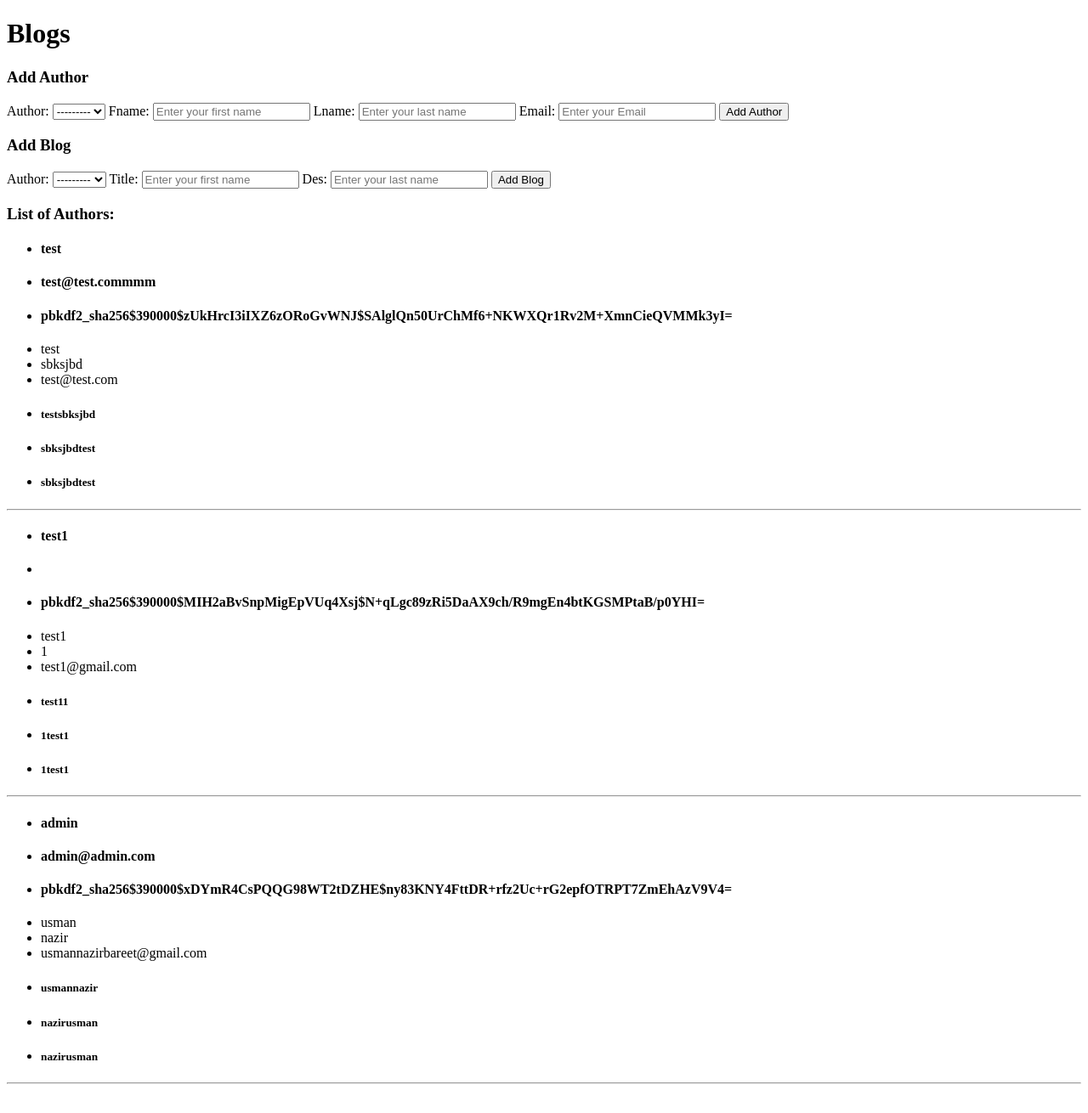
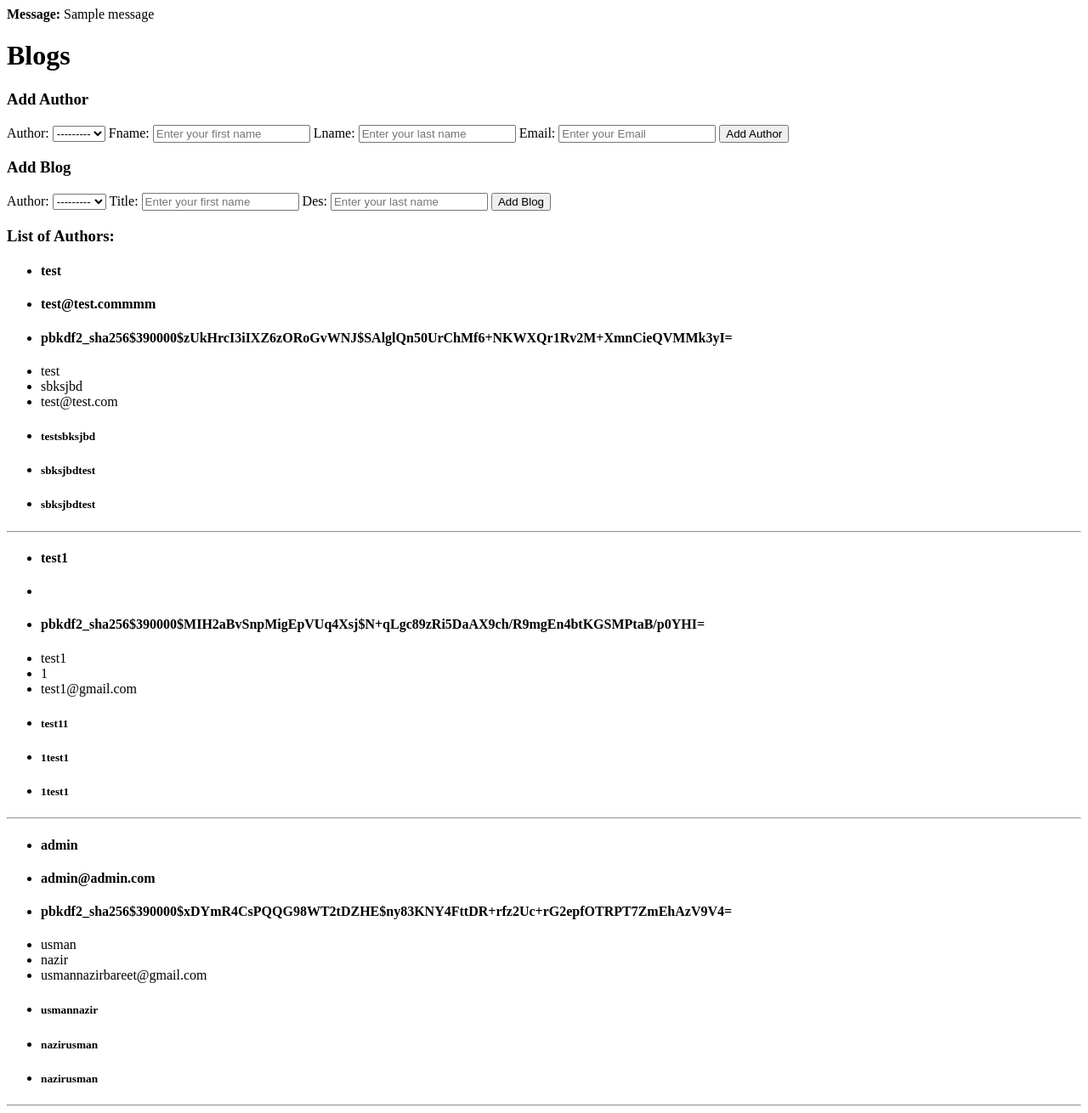
Before and after one commit to ocman-nazir-briet/my-p, a Django app: page / in a window 1280 px wide. Shown: the whole page at 85% size. Before the commit the page ends 1276 px from the top, so only its background shows below. Run offline with Django 4.2, Linux system fonts and the light colour scheme; data comes from the database, SQL or seed files in the repository; one stand-in notice (Sample message) is shown.

Commit message:
added messages error

```diff
--- a/app/forms.py
+++ b/app/forms.py
@@ -2,8 +2,8 @@ from .models import *
 from django import forms
 
 class authorForm(forms.ModelForm):
-    fname = forms.CharField(max_length=255, widget=forms.TextInput(attrs={'class':'border rounded-md text-sm outline-none lg:px-4 px-2 lg:py-3 py-0p6rem placeholder:text-A1A1A1 text-101928 focus:border-205a42 ease-in transition-all focus:border-l-8  bg-transparent', 'placeholder':'Enter your first name', 'autocomplete':'off'}))
-    lname = forms.CharField(max_length=255, widget=forms.TextInput(attrs={'class':'border rounded-md text-sm outline-none lg:px-4 px-2 lg:py-3 py-0p6rem placeholder:text-A1A1A1 text-101928 focus:border-205a42 ease-in transition-all focus:border-l-8  bg-transparent', 'placeholder':'Enter your last name', 'autocomplete':'off'}))
+    fname = forms.CharField(max_length=255, required= True, widget=forms.TextInput(attrs={'class':'border rounded-md text-sm outline-none lg:px-4 px-2 lg:py-3 py-0p6rem placeholder:text-A1A1A1 text-101928 focus:border-205a42 ease-in transition-all focus:border-l-8  bg-transparent', 'placeholder':'Enter your first name', 'autocomplete':'off'}))
+    lname = forms.CharField(max_length=255, required = True, widget=forms.TextInput(attrs={'class':'border rounded-md text-sm outline-none lg:px-4 px-2 lg:py-3 py-0p6rem placeholder:text-A1A1A1 text-101928 focus:border-205a42 ease-in transition-all focus:border-l-8  bg-transparent', 'placeholder':'Enter your last name', 'autocomplete':'off'}))
     email = forms.EmailField(max_length=255, required=True, widget=forms.TextInput(attrs={'class':'border rounded-md text-sm outline-none lg:px-4 px-2 lg:py-3 py-0p6rem placeholder:text-A1A1A1 text-101928 focus:border-205a42 ease-in transition-all focus:border-l-8  bg-transparent', 'placeholder':'Enter your Email', 'autocomplete':'off'}))
 
     def clean_fName(self, *args, **kwargs):
--- a/app/templates/index.html
+++ b/app/templates/index.html
@@ -7,7 +7,15 @@
     <title>Test Author | Blog</title>
 </head>
 <body>
+    {% for message in messages %}
+    <div class="alert alert-{{ message.tags }} mb-0 alert-dismissible fade show" role="alert">
+      <strong>Message: </strong> {{ message }}
+      </button>
+    </div>
+    {% endfor %}
     <h1>Blogs</h1>
+    <div>
+    </div>
     <div>
         <h3>Add Author</h3>
         <form action='/' method='POST'>
--- a/app/views.py
+++ b/app/views.py
@@ -1,6 +1,7 @@
 from django.shortcuts import render, redirect
 from .models import *
 from .forms import *
+from django.contrib import messages
 
 
 def index(request):
@@ -13,6 +14,8 @@ def index(request):
         if form.is_valid():
             form.save()
             return redirect('/')
+        else:
+            messages.error(request, 'Something Went Wrong')
     return render(request, 'index.html', {'authors':authors, 'form':form, 'form1':form1})
 
 def blog(request):
@@ -22,6 +25,6 @@ def blog(request):
             form1.save()
             return redirect('/')
         else:
-            form1.errors()
+            messages.error(request, 'Something Went Wrong')
 
     return redirect('/')
```
